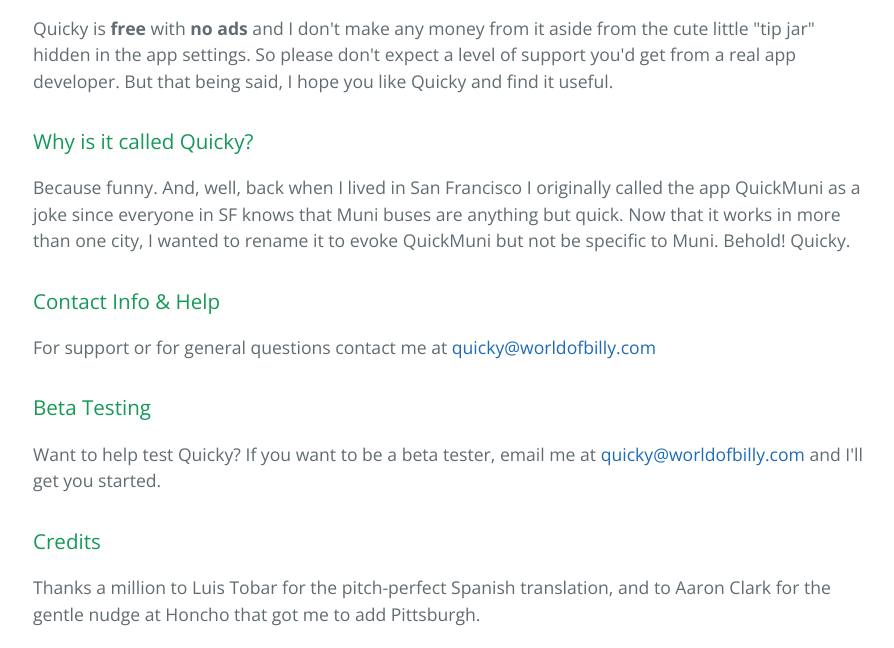
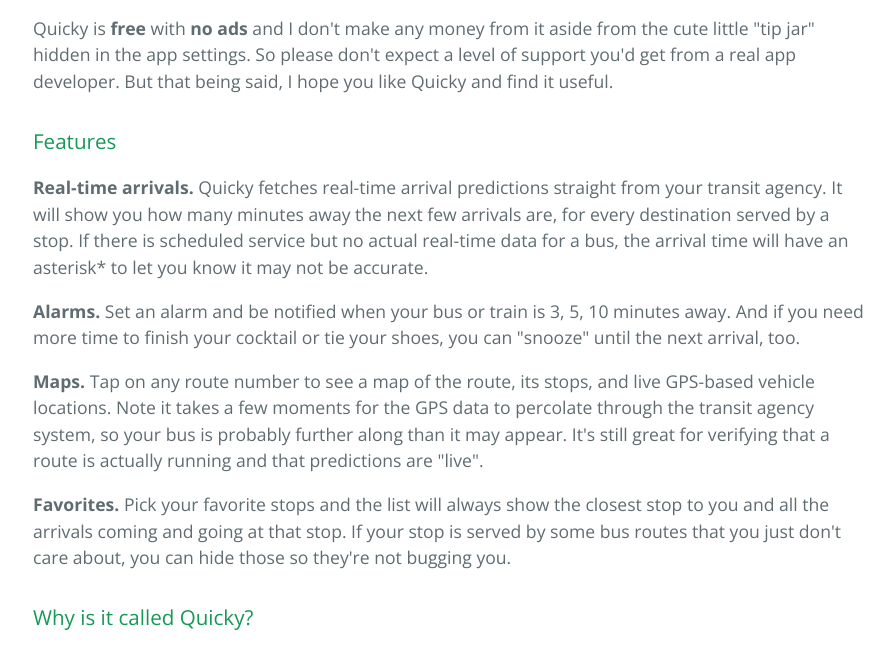
Before and after one commit to billyc/quicky, a plain HTML site: page index.html in a window 1280 px wide. Shown: the part 1172-1820 px from the top of the page, without its empty margins (191-1085 px from the left). Drawn offline with nearby package versions, Linux system fonts and the light colour scheme.

Commit message:
add features

```diff
--- a/index.html
+++ b/index.html
@@ -62,7 +62,18 @@ Quicky is a little app I whipped up that provides real-time transit maps and GPS
 <p>Quicky is <strong>free</strong> with <strong>no ads</strong> and I don't make any money from it aside from the cute little "tip jar" hidden in the app settings. So please don't expect a level of support you'd get from a real app developer. But that being said, I hope you like Quicky and find it useful.</p>
 
 <h3>
-<a id="why-is-it-called-quicky" class="anchor" href="#why-is-it-called-quicky" aria-hidden="true"><span class="octicon octicon-link"></span></a>Why is it called Quicky?</h4>
+<a id="features" class="anchor" href="#features" aria-hidden="true"><span class="octicon octicon-link"></span></a>Features</h3>
+
+<p><b>Real-time arrivals.</b> Quicky fetches real-time arrival predictions straight from your transit agency. It will show you how many minutes away the next few arrivals are, for every destination served by a stop. If there is scheduled service but no actual real-time data for a bus, the arrival time will have an asterisk* to let you know it may not be accurate.</p>
+
+<p><b>Alarms.</b> Set an alarm and be notified when your bus or train is 3, 5, 10 minutes away. And if you need more time to finish your cocktail or tie your shoes, you can "snooze" until the next arrival, too.</p>
+
+<p><b>Maps.</b> Tap on any route number to see a map of the route, its stops, and live GPS-based vehicle locations. Note it takes a few moments for the GPS data to percolate through the transit agency system, so your bus is probably further along than it may appear. It's still great for verifying that a route is actually running and that predictions are "live".</p>
+
+<p><b>Favorites.</b> Pick your favorite stops and the list will always show the closest stop to you and all the arrivals coming and going at that stop. If your stop is served by some bus routes that you just don't care about, you can hide those so they're not bugging you.</p>
+
+<h3>
+<a id="why-is-it-called-quicky" class="anchor" href="#why-is-it-called-quicky" aria-hidden="true"><span class="octicon octicon-link"></span></a>Why is it called Quicky?</h3>
 
 <p>Because funny. And, well, back when I lived in San Francisco I originally called the app QuickMuni as a joke since everyone in SF knows that Muni buses are anything but quick. Now that it works in more than one city, I wanted to rename it to evoke QuickMuni but not be specific to Muni. Behold! Quicky.</p>
 
```
